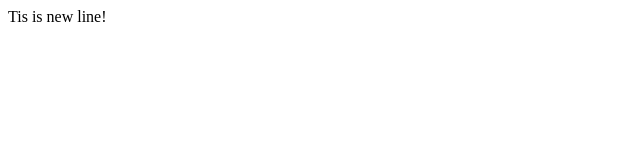
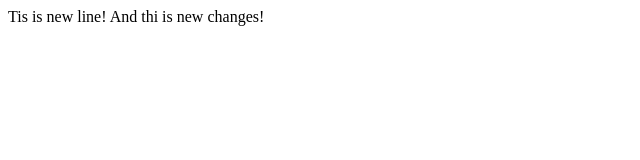
Before and after one commit to IC3CLD/test_repos, a plain HTML site: page index.html in a window 1280 px wide. Shown: the whole page, without its empty margins (0-640 px from the left). Drawn offline with Linux system fonts and the light colour scheme.

Commit message:
Update index.html

```diff
--- a/index.html
+++ b/index.html
@@ -7,7 +7,7 @@
 </head>
 <body>
 
-    Tis is new line!
+    Tis is new line! And thi is new changes!
 
 </body>
 </html>
```
